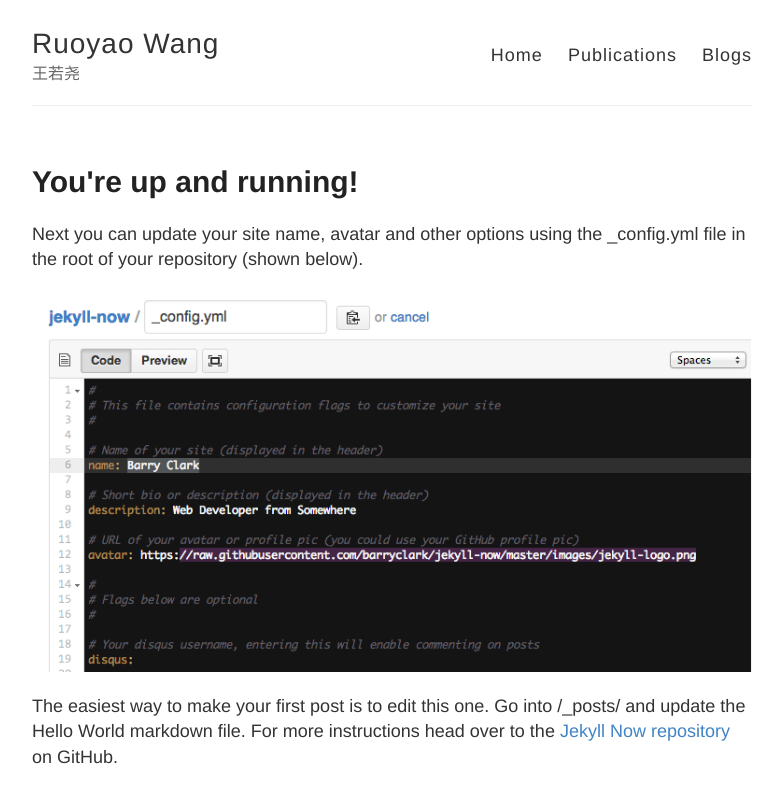
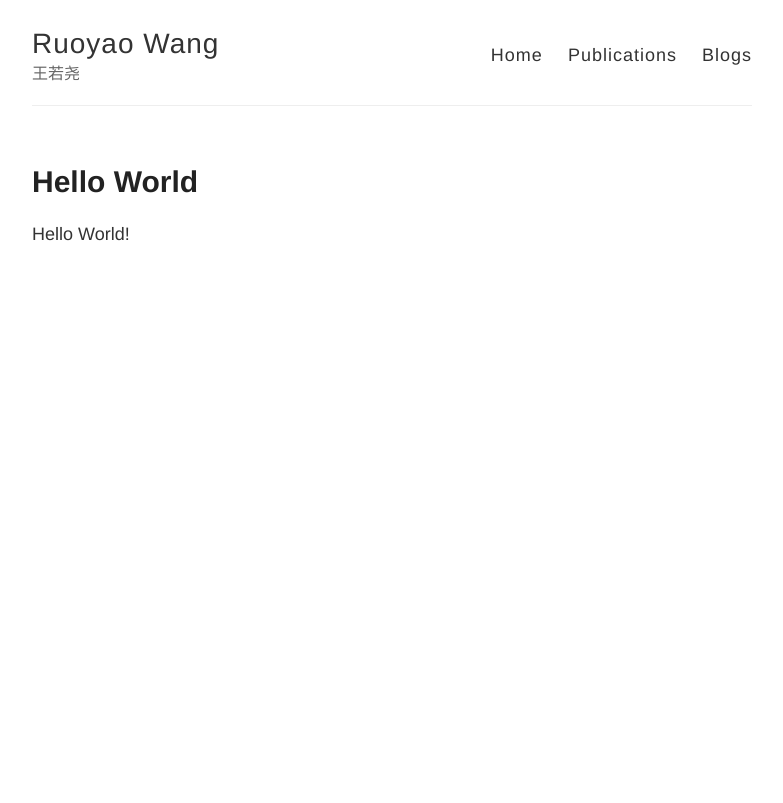
Before and after one commit to ruoyao-wang/wsxzwps.github.io, a Jekyll site: the page built from _posts/2014-3-3-Hello-World.md, in a window 1280 px wide. Shown: the top 803 px of the page, without its empty margins (248-1031 px from the left). Built offline with Jekyll 4.4.1, drawn with Linux system fonts in a browser that asks for light colours.

Commit message:
change the blog to a hello world placeholder

```diff
--- a/_posts/2014-3-3-Hello-World.md
+++ b/_posts/2014-3-3-Hello-World.md
@@ -1,10 +1,6 @@
 ---
 layout: post
-title: You're up and running!
+title: Hello World
 ---
 
-Next you can update your site name, avatar and other options using the _config.yml file in the root of your repository (shown below).
-
-![_config.yml]({{ site.baseurl }}/images/config.png)
-
-The easiest way to make your first post is to edit this one. Go into /_posts/ and update the Hello World markdown file. For more instructions head over to the [Jekyll Now repository](https://github.com/barryclark/jekyll-now) on GitHub.
+Hello World!
```
